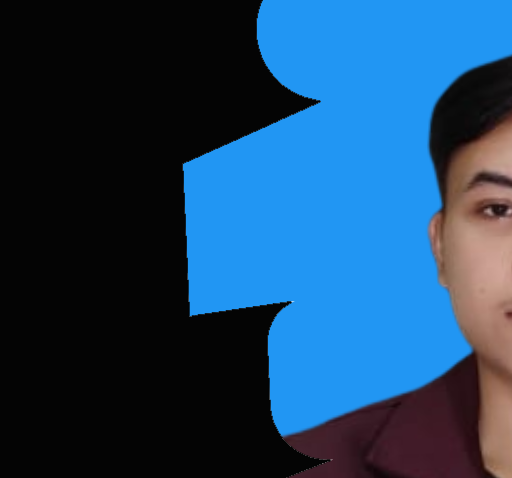
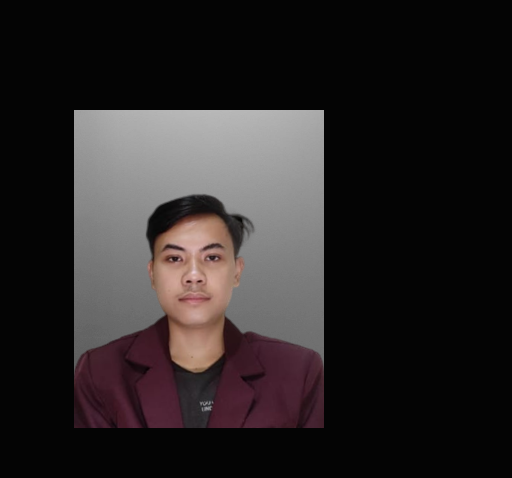
Before and after one commit to muhammamdsurya/Personal-Website, a plain HTML site: page index.html in a window 1280 px wide. Shown: the part 131-609 px from the top of the page, 768-1280 px from the left. Drawn offline with nearby package versions, Linux system fonts and the light colour scheme.

Commit message:
Update index.html

```diff
--- a/index.html
+++ b/index.html
@@ -67,7 +67,7 @@
 
           <div class="col-lg-4">
           <div class="image">
-            <img src="./assets/img/jadi.png" alt="">
+            <img src="./assets/img/me1.png" alt="">
           </div>
           </div>
       </div>
```
